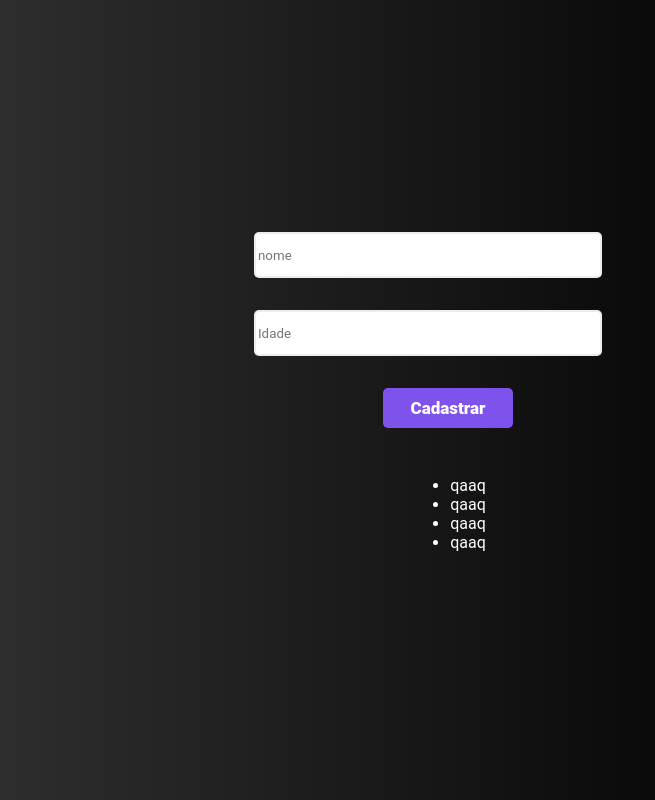
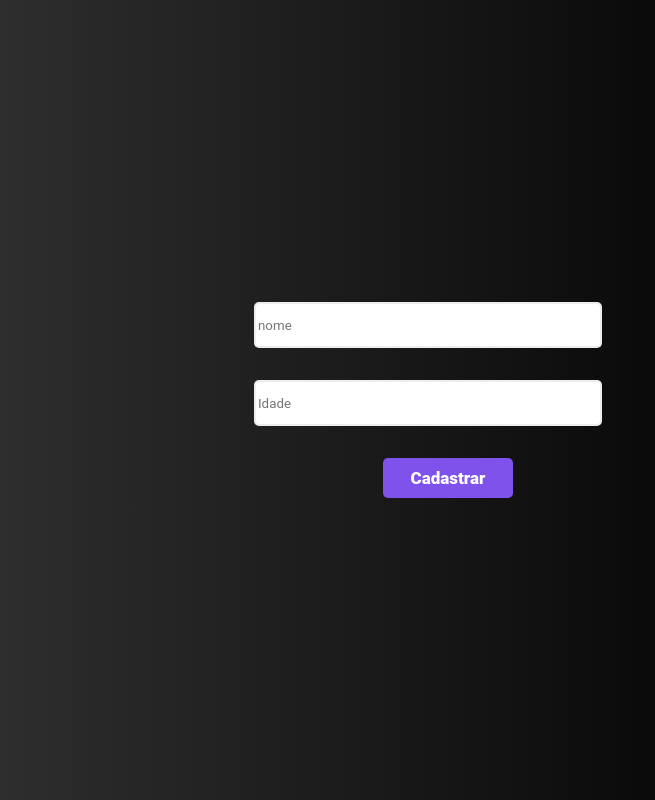
Before and after one commit to Tigas29/Crud-reactjs, a React (Create React App) app: page / in a window 1280 px wide. Shown: the whole page, without its empty margins (192-847 px from the left). Built offline with nearby package versions, Linux system fonts and the light colour scheme.

Commit message:
adding initial crud

```diff
--- a/public/index.html
+++ b/public/index.html
@@ -10,34 +10,11 @@
       content="Web site created using create-react-app"
     />
     <link rel="apple-touch-icon" href="%PUBLIC_URL%/logo192.png" />
-    <!--
-      manifest.json provides metadata used when your web app is installed on a
-      user's mobile device or desktop. See https://developers.google.com/web/fundamentals/web-app-manifest/
-    -->
-    <link rel="manifest" href="%PUBLIC_URL%/manifest.json" />
-    <!--
-      Notice the use of %PUBLIC_URL% in the tags above.
-      It will be replaced with the URL of the `public` folder during the build.
-      Only files inside the `public` folder can be referenced from the HTML.
 
-      Unlike "/favicon.ico" or "favicon.ico", "%PUBLIC_URL%/favicon.ico" will
-      work correctly both with client-side routing and a non-root public URL.
-      Learn how to configure a non-root public URL by running `npm run build`.
-    -->
     <title>React App</title>
   </head>
   <body>
     <noscript>You need to enable JavaScript to run this app.</noscript>
     <div id="root"></div>
-    <!--
-      This HTML file is a template.
-      If you open it directly in the browser, you will see an empty page.
-
-      You can add webfonts, meta tags, or analytics to this file.
-      The build step will place the bundled scripts into the <body> tag.
-
-      To begin the development, run `npm start` or `yarn start`.
-      To create a production bundle, use `npm run build` or `yarn build`.
-    -->
   </body>
 </html>
--- a/src/App.js
+++ b/src/App.js
@@ -12,20 +12,34 @@ import {
 } from './style.js'
 
 function App() {
-
-
+  const [users, setUsers] = useState([]);
+  const [name, setName] = useState([]);
+  const [age, setAge] = useState([]);
+  function AddNewUser() {
+    setUsers([...users, {
+      name,
+      age,
+      id: uuid()
+    }
+    ],)
+  }
+  function catchName(e) {
+    setName(e.target.value)
+  }
+  function catchAge(e) {
+    setAge(e.target.value)
+  }
   return (
     <Container className="App">
-      <Input placeholder='nome' />
-      <Input placeholder='Idade' />
-      <Button>Cadastrar</Button>
-
-      <ul>
-        <li>qaaq</li>
-        <li>qaaq</li>
-        <li>qaaq</li>
-        <li>qaaq</li>
-      </ul>
+      <Input placeholder='nome' onChange={catchName} />
+      <Input placeholder='Idade' onChange={catchAge} />
+      <Button onClick={AddNewUser}>Cadastrar</Button>
+      {users.map(user => (
+        <ul key={user.id}>
+          <li>{user.name}</li>
+          <li>{user.age}</li>
+        </ul>
+      ))}
     </Container >
   );
 }
```
